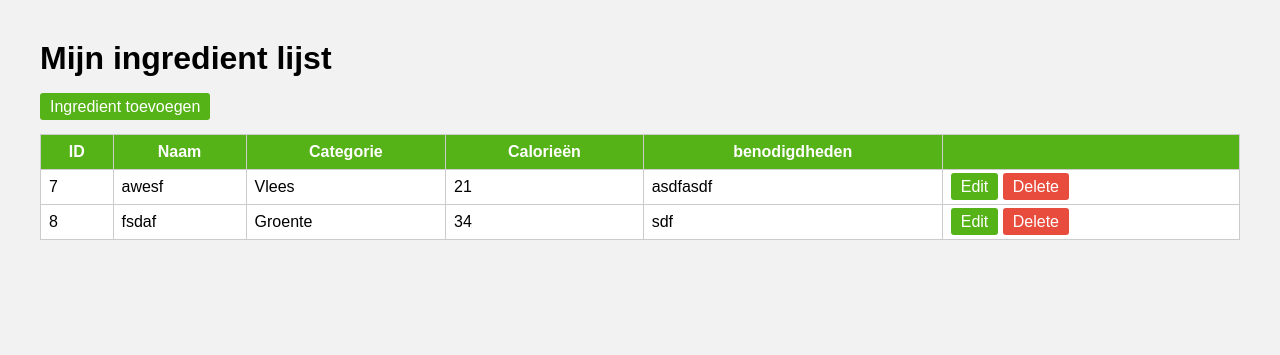
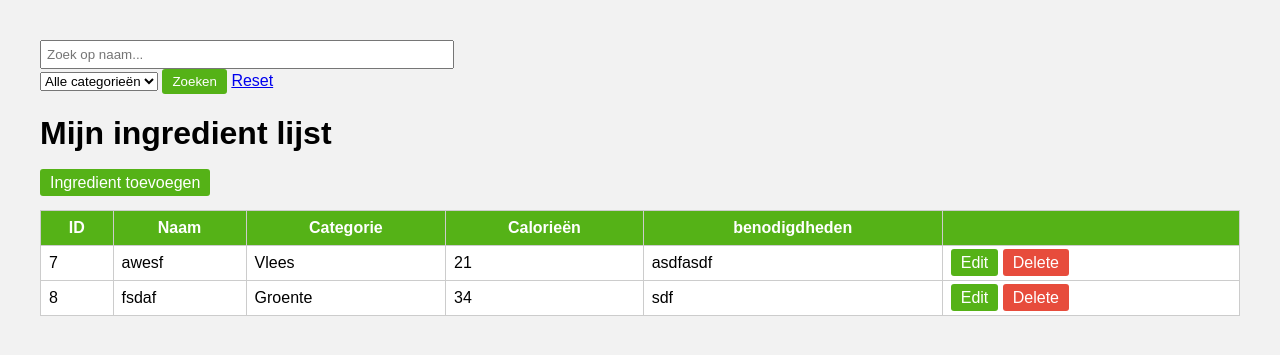
Before and after one commit to lk067/anime-crud--1-, a PHP site: page / in a window 1280 px wide. Shown: the top 355 px of the page. Run offline with PHP 8.4, Linux system fonts and the light colour scheme; data comes from the database, SQL or seed files in the repository.

Commit message:
filter en zoek

```diff
--- a/anime-crud/index.php
+++ b/anime-crud/index.php
@@ -1,8 +1,19 @@
 <?php
 require 'db.php';
 
-$result = $db->query("SELECT * FROM ingredienten");
-$ingredienten = $result->fetchAll(PDO::FETCH_ASSOC);
+// wat er in de URL staat ophalen
+$zoek = $_GET['zoek'] ?? "";
+$categorie = $_GET['categorie'] ?? "";
+
+// geen categorie gekozen? dan % = alle categorieën
+$zoekCategorie = $categorie;
+if ($zoekCategorie == "") {
+    $zoekCategorie = "%";
+}
+
+$stmt = $db->prepare("SELECT * FROM ingredienten WHERE naam LIKE ? AND categorie LIKE ? ORDER BY naam");
+$stmt->execute(["%" . $zoek . "%", $zoekCategorie]);
+$ingredienten = $stmt->fetchAll(PDO::FETCH_ASSOC);
 ?>
 <!DOCTYPE html>
 <html lang="nl">
@@ -13,6 +24,20 @@ $ingredienten = $result->fetchAll(PDO::FETCH_ASSOC);
 </head>
 <body>
 
+<form method="get">
+    <input type="text" name="zoek" placeholder="Zoek op naam..." value="<?php echo htmlspecialchars($zoek); ?>">
+
+    <select name="categorie">
+        <option value="">Alle categorieën</option>
+        <option value="Groente" <?php if ($categorie == "Groente") echo "selected"; ?>>Groente</option>
+        <option value="Vlees" <?php if ($categorie == "Vlees") echo "selected"; ?>>Vlees</option>
+        <option value="Zuivel" <?php if ($categorie == "Zuivel") echo "selected"; ?>>Zuivel</option>
+        <option value="Overig" <?php if ($categorie == "Overig") echo "selected"; ?>>Overig</option>
+    </select>
+
+    <input type="submit" value="Zoeken" class="knop">
+    <a href="index.php">Reset</a>
+</form>
 
 <h1>Mijn ingredient lijst</h1>
 <a href="create.php" class="knop">Ingredient toevoegen</a>
```
Also changed, not shown: anime-crud/create.php (+9 -4 lines).
